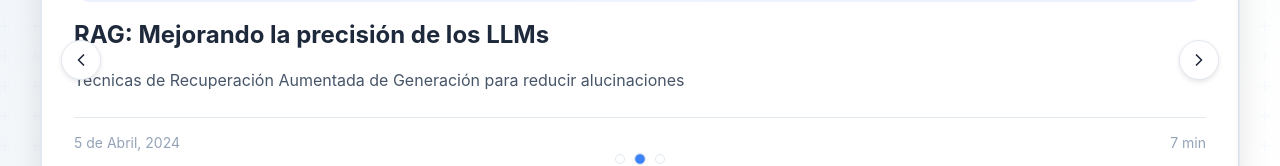
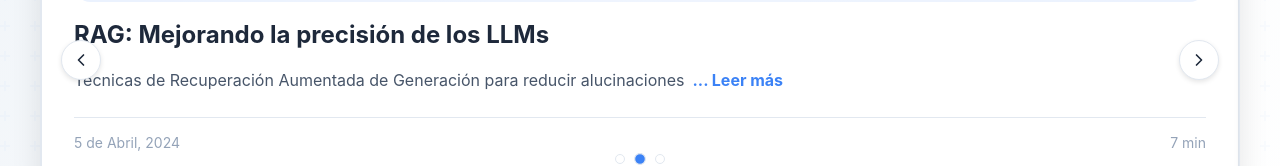
Before and after one commit to calmarti/IAstaqui, a Next.js app: page / in a window 1280 px wide. Shown: the part 609-775 px from the top of the page. Built offline with nearby package versions, Linux system fonts and the light colour scheme.

Commit message:
add readMore element to PostCard

```diff
--- a/src/app/components/PostCard/PostCard.module.css
+++ b/src/app/components/PostCard/PostCard.module.css
@@ -107,3 +107,15 @@
 .post:hover .hoverEffect {
   opacity: 1;
 }
+
+.readMore {
+  color: var(--primary);
+  text-decoration: none;
+  font-weight: bold;
+  margin-left: 0.5rem;
+  transition: color 0.3s ease;
+}
+
+.readMore:hover {
+  color: var(--primary-dark);
+}
--- a/src/app/components/PostCard/PostCard.tsx
+++ b/src/app/components/PostCard/PostCard.tsx
@@ -1,8 +1,8 @@
 import React from 'react';
 import Image from 'next/image';
+import Link from 'next/link';
 import styles from './PostCard.module.css';
-import { Post, PostCardProps } from '../../types/posts';
-
+import { PostCardProps } from '../../types/posts';
 
 const PostCard: React.FC<PostCardProps> = ({ post, className = '' }) => {
   return (
@@ -23,7 +23,12 @@ const PostCard: React.FC<PostCardProps> = ({ post, className = '' }) => {
       <div className={styles.postContent}>
         <span className={styles.category}>{post.category}</span>
         <h3 className={styles.title}>{post.title}</h3>
-        <p className={styles.excerpt}>{post.excerpt}</p>
+        <p className={styles.excerpt}>
+          {post.excerpt}
+          <Link href={`/blog/${post.slug}`} className={styles.readMore}>
+            ... Leer más
+          </Link>
+        </p>
         <div className={styles.meta}>
           <span className={styles.date}>{post.date}</span>
           <span className={styles.readTime}>{post.readTime}</span>
```
